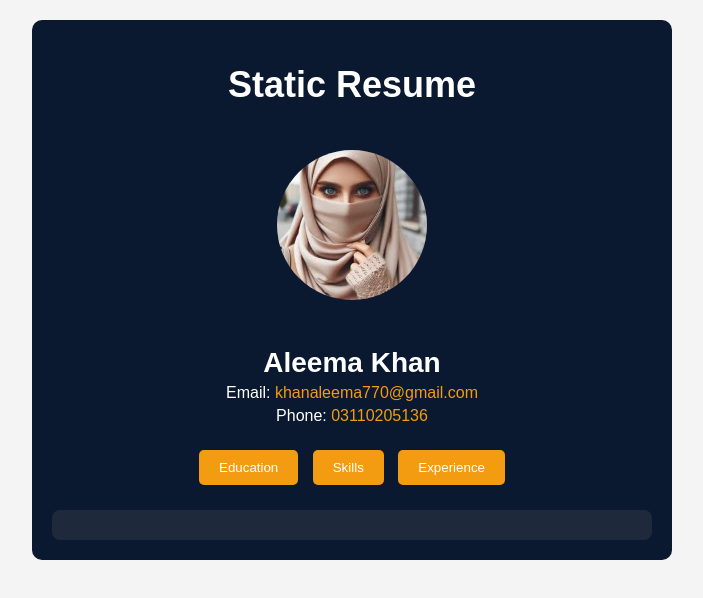
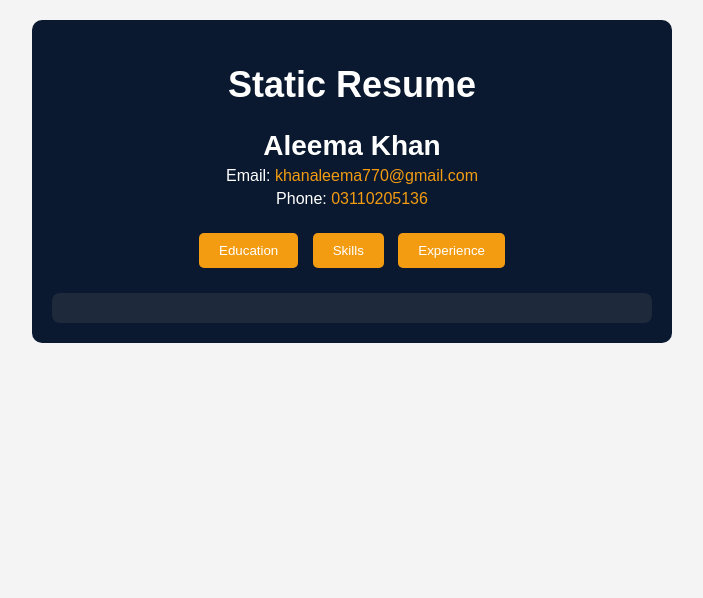
Before and after one commit to khanaleema/1milestone-StaticResumeBuilder, a website: page public/index.html in a window 1280 px wide. Shown: the whole page, without its empty margins (288-991 px from the left). Drawn offline with Linux system fonts and the light colour scheme.

Commit message:
Updated index.html and script.ts and styles.css

```diff
--- a/public/index.html
+++ b/public/index.html
@@ -10,9 +10,6 @@
     <div class="resume-container">
         <header class="header">
             <h1>Static Resume</h1>
-            <div class="profile-pic">
-                <img src="../public/profile.jpg" alt="profile-pic">
-            </div>
             <h2>Aleema Khan</h2>
             <p>Email: <a href="mailto:aleema.khan@example.com">khanaleema770@gmail.com</a></p>
             <p>Phone: <a href="tel:+923000000000">03110205136</a></p>
--- a/public/styles.css
+++ b/public/styles.css
@@ -20,13 +20,6 @@ body {
 .header h1 {
     font-size: 36px;
     font-weight: bold;
-}
-
-.profile-pic img {
-    border-radius: 50%;
-    width: 150px;
-    height: 150px;
-    margin: 20px 0;
 }
 
 .header h2 {
```
